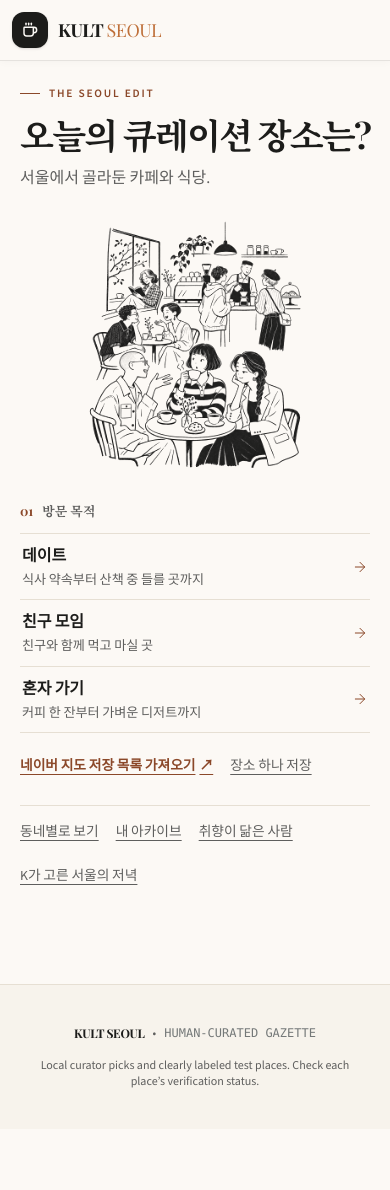
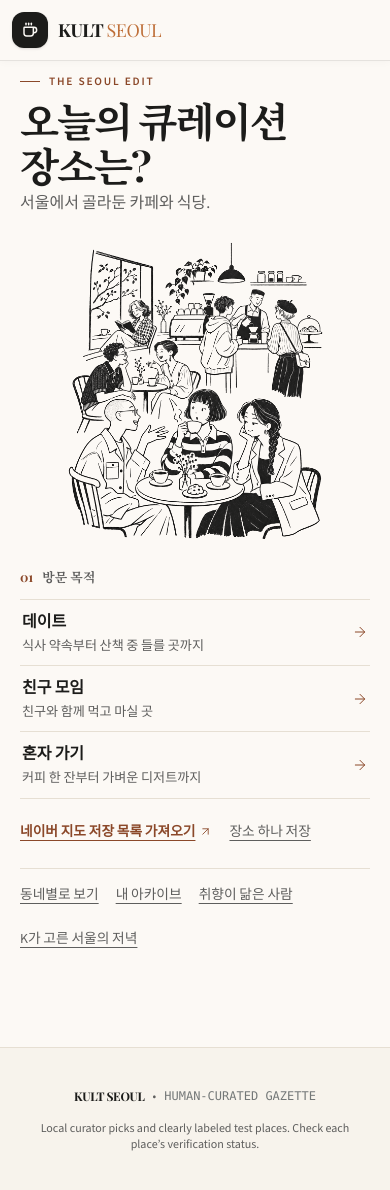
Before and after one commit to hoooong28-cyber/kult, a Next.js app: page / in a window 390 px wide. Before the commit the page ends 1129 px from the top, so only its background shows below. Built offline with nearby package versions, Linux system fonts and the light colour scheme; a web font is replaced by a local one.

Commit message:
Improve KULT mobile hero hierarchy and neighborhood step visibility

```diff
--- a/app/EntryChooser.tsx
+++ b/app/EntryChooser.tsx
@@ -27,7 +27,7 @@ export default function EntryChooser({ options }: { options: Option[] }) {
     title.current?.focus({ preventScroll: true });
   }
 
-  return <section className={styles.chooser} aria-labelledby="entry-choice-title">
+  return <section className={styles.chooser} data-purpose-selected={purpose ? 'true' : undefined} aria-labelledby="entry-choice-title">
     <div className={styles.choiceHeader}>
       <h2 ref={title} tabIndex={-1} id="entry-choice-title"><span className={styles.choiceStep} aria-hidden="true">{purpose ? '02' : '01'}</span>{purpose ? '동네' : '방문 목적'}</h2>
       {purpose && <a href="/" onClick={changePurpose} className={styles.editChoice} aria-label={purpose.label + ' · 목적 바꾸기'}>
--- a/app/entry.module.css
+++ b/app/entry.module.css
@@ -35,10 +35,18 @@
 }
 .secondary { grid-area: secondary; margin-top: 30px; border-top: 1px solid var(--kult-rule); padding-top: 4px; }
 @media (max-width: 767px) {
-  .entry { grid-template-columns: minmax(0, 1fr); grid-template-areas: "intro" "cover" "controls" "secondary"; grid-template-rows: auto; padding: 24px 20px 22px; row-gap: 12px; }
+  .entry { grid-template-columns: minmax(0, 1fr); grid-template-areas: "intro" "cover" "controls" "secondary"; grid-template-rows: auto; padding: 12px 20px 22px; row-gap: 5px; }
+  .intro h1 { margin: 8px 0 5px; font-size: clamp(2.12rem, 10.4vw, 3.05rem); line-height: 1.1; }
+  .dek { line-height: 1.4; }
   .chooser { margin-top: 0; }
-  .cover { width: min(57vw, 222px, 26svh); justify-self: center; }
-  .secondary { margin-top: 5px; }
+  .cover { width: min(70vw, 264px, 33svh); justify-self: center; }
+  /* The artwork introduces the home; it should not push neighborhoods off-screen. */
+  .entry:has(.chooser[data-purpose-selected]) { grid-template-areas: "intro" "controls" "secondary"; row-gap: 12px; }
+  .entry:has(.chooser[data-purpose-selected]) .cover { display: none; }
+  .secondary { margin-top: 9px; }
+}
+@media (max-width: 767px) and (max-height: 700px) {
+  .cover { width: min(70vw, 264px, 29svh); }
 }
 @media (prefers-reduced-motion: reduce) {
   .choice svg { transition: none; }
--- a/app/page.tsx
+++ b/app/page.tsx
@@ -1,5 +1,6 @@
 import Image from 'next/image';
 import Link from 'next/link';
+import { ArrowUpRight } from 'lucide-react';
 import EntryChooser from './EntryChooser';
 import Header from '@/components/Header';
 import { getMergedCafes } from '@/lib/curators';
@@ -32,13 +33,13 @@ export default async function HomePage({ searchParams }: Props) {
       </div>
       <div className={styles.cover}>
         <Image src="/brand/kult-cafe-cover.webp" alt="" width={1040} height={1300}
-          sizes="(max-width: 767px) min(57vw, 222px, 26svh), (max-width: 1200px) 39vw, 460px"
+          sizes="(max-width: 767px) and (max-height: 700px) min(70vw, 264px, 29svh), (max-width: 767px) min(70vw, 264px, 33svh), (max-width: 1200px) 39vw, 460px"
           className={styles.coverImage} />
       </div>
       <div className={styles.inner}>
         <EntryChooser options={options} />
         <nav className={styles.importLinks} aria-label="네이버 지도 가져오기">
-          <Link href="/archive#naver-import">네이버 지도 저장 목록 가져오기 <span aria-hidden="true">↗</span></Link>
+          <Link href="/archive#naver-import">네이버 지도 저장 목록 가져오기 <ArrowUpRight size={13} strokeWidth={1.6} aria-hidden="true" /></Link>
           <Link href="/archive#naver-single">장소 하나 저장</Link>
         </nav>
       </div>
```
Also changed, not shown: 1 other file (tests, documents, lock files or other folders).
